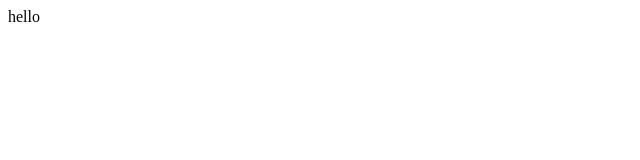
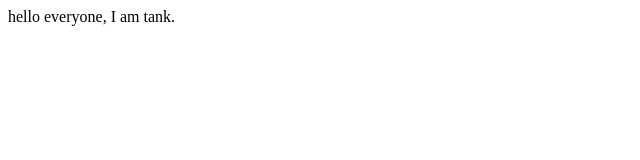
Before and after one commit to tankchen1204/web, a plain HTML site: page index.html in a window 1280 px wide. Shown: the whole page, without its empty margins (0-640 px from the left). Drawn offline with Linux system fonts and the light colour scheme.

Commit message:
Add files via upload

```diff
--- a/index.html
+++ b/index.html
@@ -5,7 +5,7 @@
 </head>
 
 <body>
-    <p>hello</p>
+    <p>hello everyone, I am tank.</p>
 </body>
 
 </html>
```
